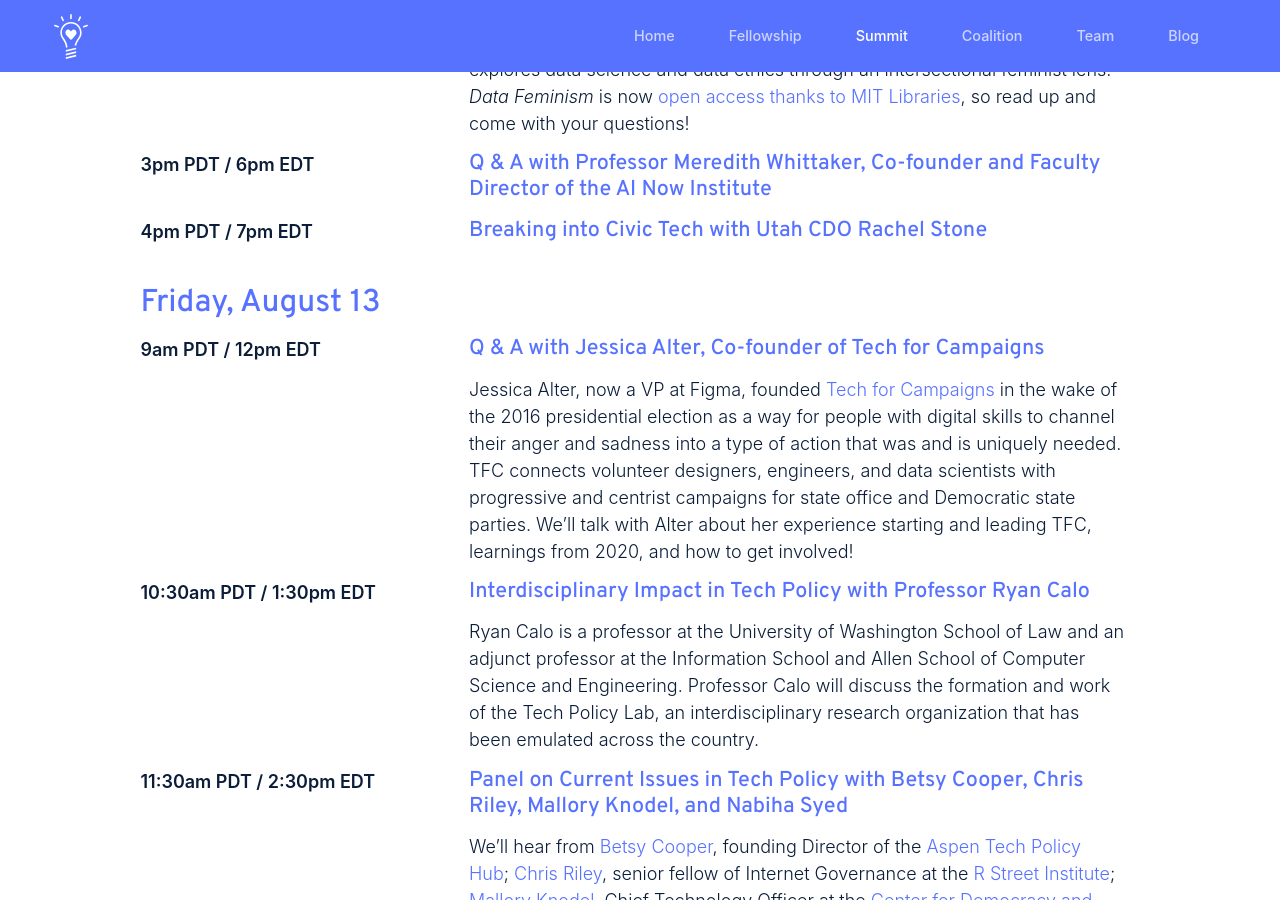
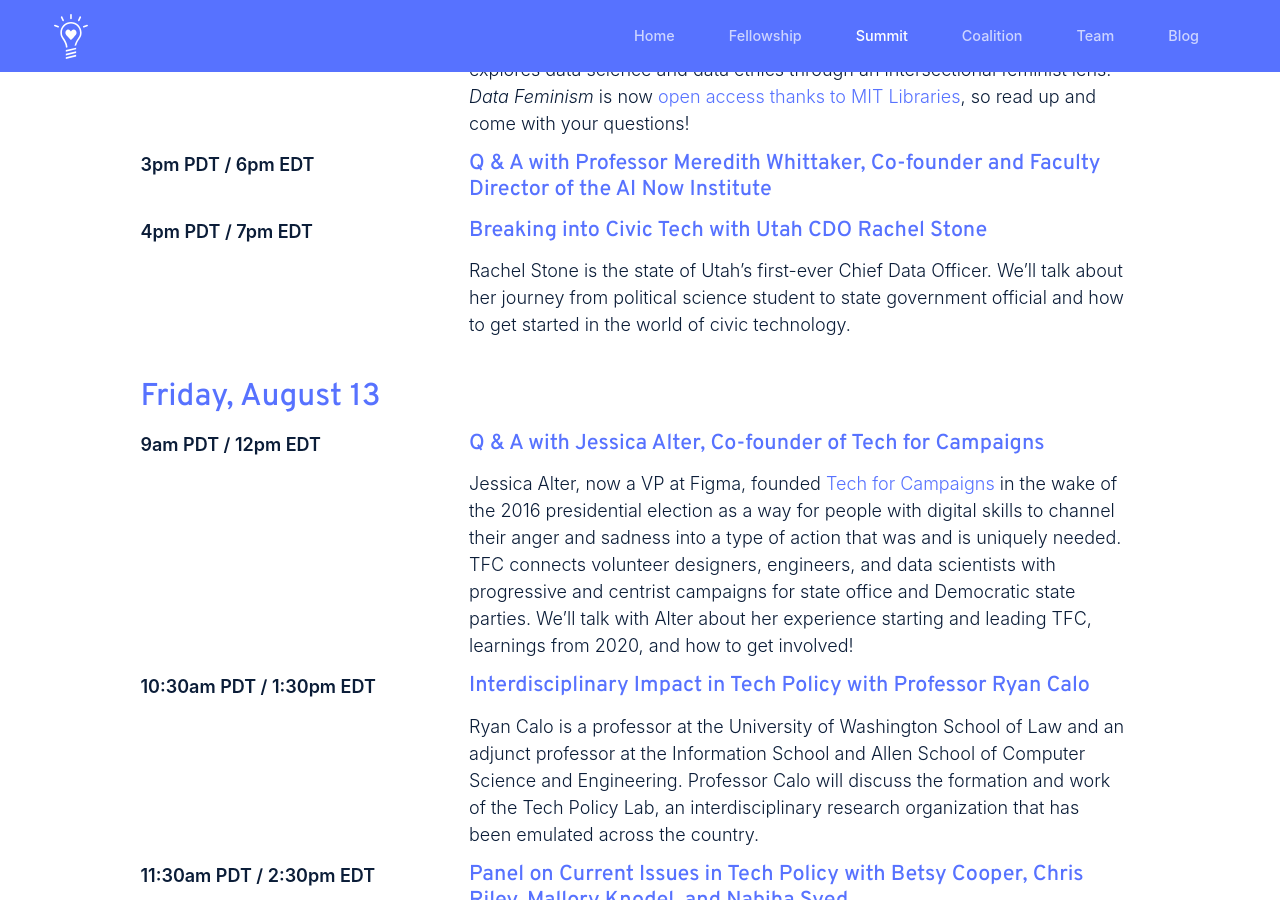
Before and after one commit to impact-labs/impact-labs.github.io, a Jekyll site: the page built from pages/summit.html, in a window 1280 px wide and 900 px high, scrolled down 1515 px. Built offline with Jekyll 4.4.1, drawn with Linux system fonts in a browser that asks for light colours.

Commit message:
Add Rachel Stone description

```diff
--- a/_data/summit_2021_sessions.yaml
+++ b/_data/summit_2021_sessions.yaml
@@ -11,7 +11,7 @@
       description:
     - time: 4pm PDT / 7pm EDT
       title: Breaking into Civic Tech with Utah CDO Rachel Stone
-      description:
+      description: Rachel Stone is the state of Utah’s first-ever Chief Data Officer. We’ll talk about her journey from political science student to state government official and how to get started in the world of civic technology.
 
 - dateline: Friday, August 13
   sessions:
```
